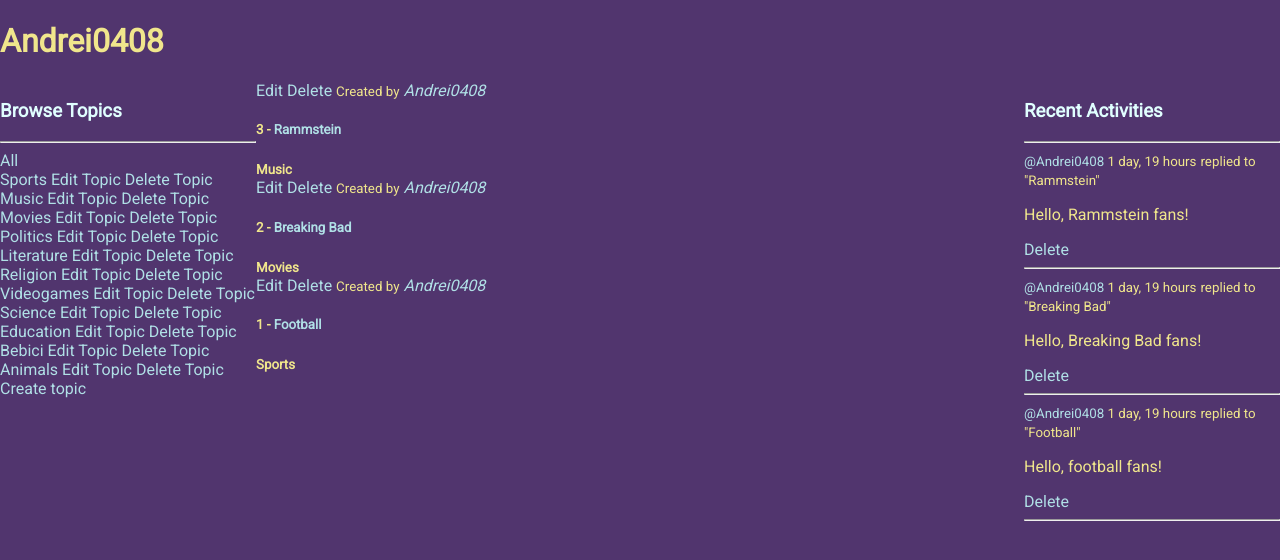
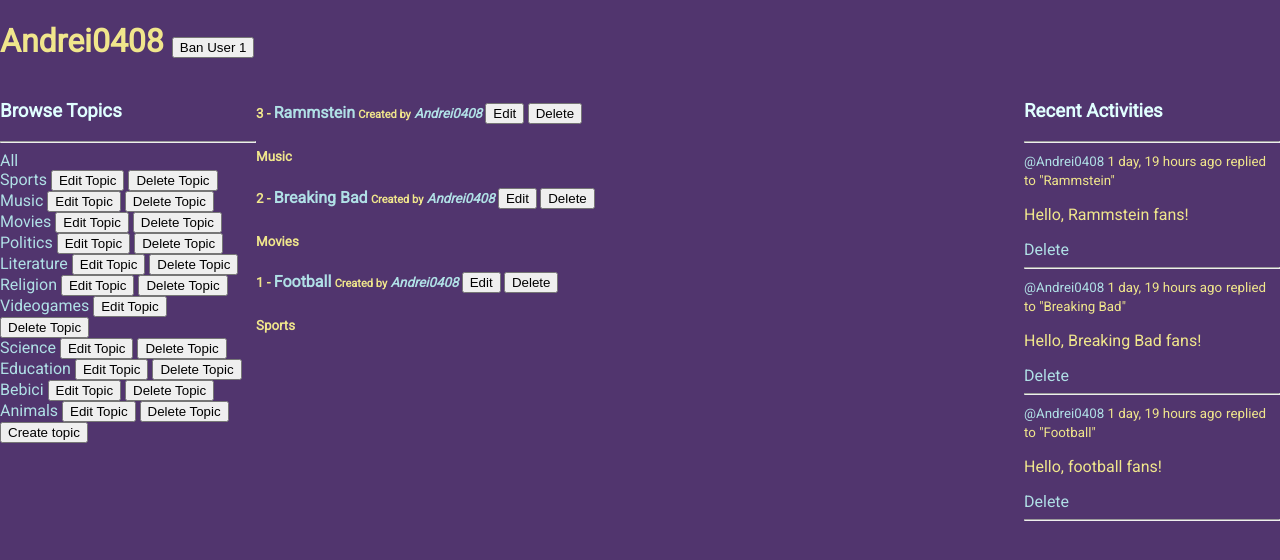
Before and after one commit to Andrei481/SocialMediaWebsite, a Django app: page /profile/1/ in a window 1280 px wide. Shown: the part 131-691 px from the top of the page. Run offline with Django 4.2, Linux system fonts and the light colour scheme; a user stored in the database is signed in; data comes from the database, SQL or seed files in the repository; both versions use the stored data as it was after the commit.

Commit message:
added ban user feature + some styling

```diff
--- a/base/templates/base/activity_component.html
+++ b/base/templates/base/activity_component.html
@@ -2,7 +2,7 @@
         <hr>
         {% for message in room_messages %}
             <div>
-                <small><a href="{% url 'user-profile' message.user.id %}">@{{message.user}}</a> {{message.created|timesince}}</small>
+                <small><a href="{% url 'user-profile' message.user.id %}">@{{message.user}}</a> {{message.created|timesince}} ago</small>
                 <small>replied to "{{message.room}}"</small>
 
                 <p>{{message}}</p>
--- a/base/templates/base/feed_component.html
+++ b/base/templates/base/feed_component.html
@@ -2,17 +2,27 @@
 
     {% for room in rooms %}
         <div class="feed-container">
-            {% if request.user == room.host %}
-                <a href="{% url 'update-room' room.id %}">Edit</a>
-                <a href="{% url 'delete-room' room.id %}">Delete</a>
-            {% elif request.user.is_superuser %}
-                <a href="{% url 'update-room' room.id %}">Edit</a>
-                <a href="{% url 'delete-room' room.id %}">Delete</a>
-            {% endif %}
-            <span>
-                <small>Created by</small> <i><a href="{% url 'user-profile' room.host.id %}">{{room.host.username}}</a></i>
-            </span>
-            <h5>{{room.id}} - <a href="{% url 'room' room.id %}">{{room.name}}</a></h5>
+            <h5>
+                {{room.id}} - <a style="font-size: 16px;" href="{% url 'room' room.id %}">{{room.name}}</a>
+                <span>
+                    <small>Created by</small> <i><a href="{% url 'user-profile' room.host.id %}">{{room.host.username}}</a></i>
+                    {% if request.user == room.host %}
+                        <button class="button-update-room">
+                            <a href="{% url 'update-room' room.id %}">Edit</a>
+                        </button>
+                        <button class="button-delete-room">
+                            <a href="{% url 'delete-room' room.id %}">Delete</a>
+                        </button>
+                        {% elif request.user.is_superuser %}
+                        <button class="button-update-room">
+                            <a href="{% url 'update-room' room.id %}">Edit</a>
+                        </button>
+                        <button class="button-delete-room">
+                            <a href="{% url 'delete-room' room.id %}">Delete</a>
+                        </button>
+                    {% endif %}
+                </span>
+            </h5>
             <small><b>{{room.topic.name}}</b></small>
         </div>
     {% endfor %}
--- a/base/templates/base/home.html
+++ b/base/templates/base/home.html
@@ -17,8 +17,10 @@
 
     <div>
         <h3>{{room_count}} room(s) available</h3>
-        <a href="{% url 'create-room' %}">Create Room</a>
-
+        <hr>
+        <button class="button-create" role="button">
+            <a href="{% url 'create-room' %}">Create Room</a>
+        </button>
         {% include 'base/feed_component.html' %}
 
     </div>
--- a/base/templates/base/profile.html
+++ b/base/templates/base/profile.html
@@ -4,6 +4,17 @@
 
 <h1>
     {{user.username}}
+    {% if request.user.is_superuser %}
+        {% if user.is_active %}
+        <button class="button-ban">
+            <a href="{% url 'ban-user' user.id %}">Ban User {{user.id}}</a>
+        </button>
+        {% else %}
+        <button class="button-ban">
+            <a href="{% url 'ban-user' user.id %}">Unban User</a>
+        </button>
+        {% endif %}
+    {% endif %}
 </h1>
 
 <style>
--- a/base/templates/base/topics_component.html
+++ b/base/templates/base/topics_component.html
@@ -9,12 +9,18 @@
             <div>
                 <a href="{% url 'home' %}?q={{topic.name}}">{{topic.name}}</a>
                 {% if request.user.is_superuser %}
-                    <a href="{% url 'update-topic' topic.id %}">Edit Topic</a>
-                    <a href="{% url 'delete-topic' topic.id %}">Delete Topic</a>
+                    <button>
+                        <a href="{% url 'update-topic' topic.id %}">Edit Topic</a>
+                    </button>
+                    <button>
+                        <a href="{% url 'delete-topic' topic.id %}">Delete Topic</a>
+                    </button>
                 {% endif %}
             </div>
         {% endfor %}
 
         {% if request.user.is_superuser %}
-            <a href="{% url 'create-topic' %}">Create topic</a>
+            <button>
+                <a href="{% url 'create-topic' %}">Create topic</a>
+            </button>
         {% endif %}
--- a/base/urls.py
+++ b/base/urls.py
@@ -18,5 +18,7 @@ urlpatterns = [
 
     path('create-topic', views.createTopic, name="create-topic"),
     path('update-topic/<str:pk>/', views.updateTopic, name="update-topic"),
-    path('delete-topic/<str:pk>/', views.deleteTopic, name="delete-topic")
+    path('delete-topic/<str:pk>/', views.deleteTopic, name="delete-topic"),
+
+    path('ban-user/<str:pk>/', views.banUser, name="ban-user")
 ]
--- a/base/views.py
+++ b/base/views.py
@@ -1,4 +1,3 @@
-from multiprocessing import context
 from django.db.models import Q
 from django.http import HttpResponse
 from django.shortcuts import render, redirect
@@ -16,6 +15,22 @@ from .forms import RoomForm, TopicForm
 #     {'id':2, "name": "Politics"},
 #     {'id':3, "name": "Tech"},
 # ]
+
+def banUser(request, pk):
+    if not request.user.is_superuser:
+        return  HttpResponse('Only the admin can ban users!')
+
+    banned_user = User.objects.get(id=pk)
+    print(banned_user.username)
+    if banned_user.is_superuser:
+        return HttpResponse("Cannot ban the admin!")
+    # try:
+    #     banned_user.is_active = False
+    # except:
+    #     messages.error("Cannot ban " + banned_user.username)
+
+    context = {'banned_user': banned_user}
+    return render(request, 'base/profile.html', context)
 
 def userProfile(request, pk):
     user = User.objects.get(id=pk)
--- a/static/css/main.css
+++ b/static/css/main.css
@@ -11,9 +11,23 @@ body{
     height: 100vh;
 }
 
-.feed-container {
+.button-create {
+  display: flex;
+  align-items: center;
+  font-family: inherit;
+  font-weight: 500;
+  font-size: 16px;
+  padding: 0.7em 1.4em 0.7em 1.1em;
+}
 
+button > a:link{
+    color: black;
 }
+
+button > a:visited{
+    color: black;
+}
+
 
 ul li {
     display: inline-block;
```
Also changed, not shown: db.sqlite3.
